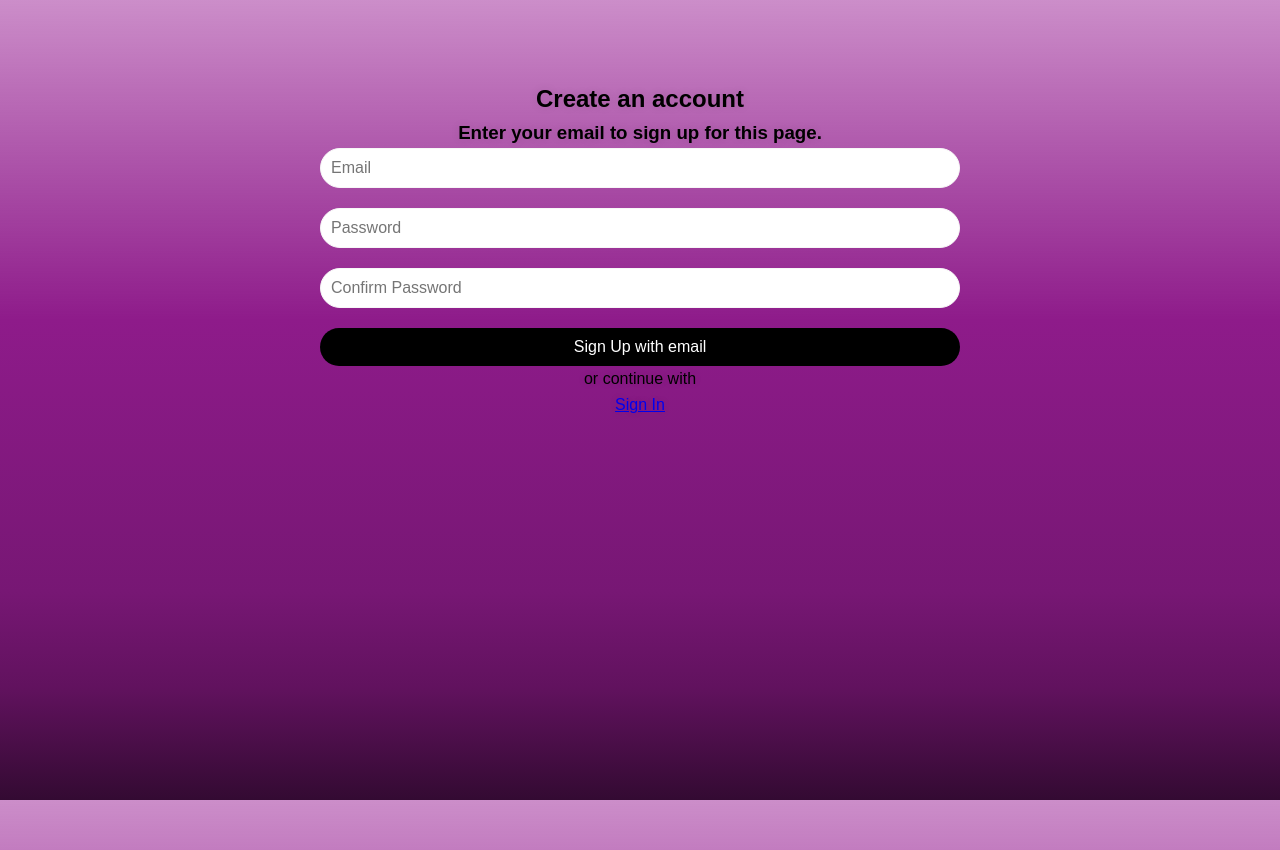
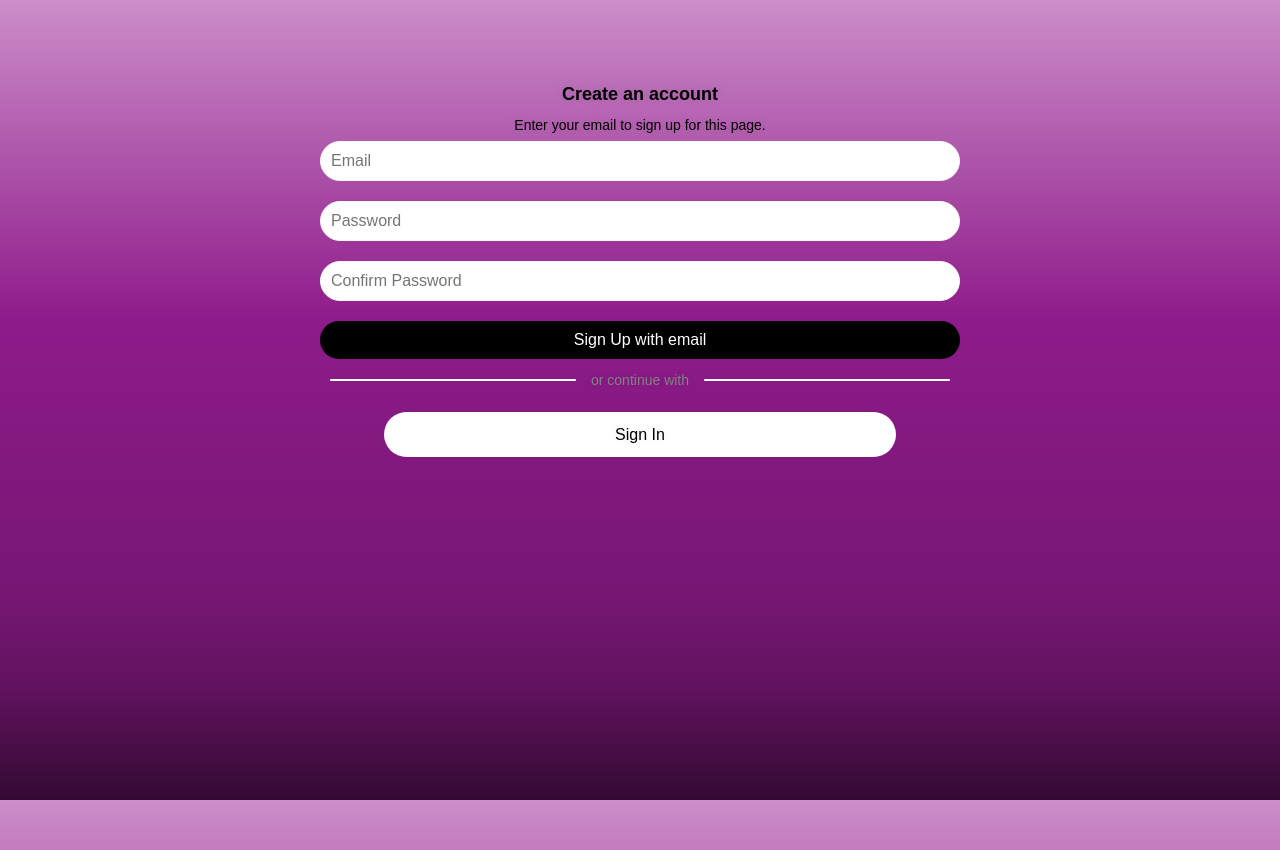
Before and after one commit to BADUNZcraft/V-Web, a React (Create React App) app in the folder program/: page /signup in a window 1280 px wide. Built offline with nearby package versions, Linux system fonts and the light colour scheme; no server answers.

Commit message:
signup done

```diff
--- a/program/src/App.css
+++ b/program/src/App.css
@@ -79,6 +79,35 @@ body {
 }
 
 
+h1 {
+  color: #000000;
+  font-size: 36px; /* Adjust as needed */
+  font-weight: bold;
+  margin: 20px 0; /* Adjust as needed */
+  text-align: center; /* Optional */
+}
+
+h2 {
+  color: #000000;
+  font-size: 18px;
+  font-weight: bold;
+}
+
+h3 {
+  color: #000000;
+  font-size: 14px;
+  font-weight: normal;
+  margin: 5px 0;
+}
+
+h4 {
+  color: #666666;
+  font-size: 16px;
+  font-weight: normal;
+  margin: 5px 0;
+}
+
+
 .App {
   text-align: center;
 }
@@ -152,6 +181,19 @@ body {
   transition: background-color 0.3s ease; /* Smooth transition effect */
 }
 
+.button-style { /*Sign-in button on sign-up page*/
+  display: inline-block;
+  width: 80%;
+  padding: 10px 20px;
+  margin: 10px;
+  background-color: #ffffff;
+  color: rgb(0, 0, 0);
+  text-decoration: none;
+  border-radius: 60px;
+  text-align: center;
+  cursor: pointer;
+}
+
 .container form button[type="submit"]:hover {
   background-color: #000000;
 }
@@ -173,3 +215,22 @@ body {
 .container form a:hover {
   text-decoration: underline;
 }
+
+.divider-container {
+  display: flex;
+  align-items: center;
+  margin: 10px 0;
+}
+
+.divider-line {
+  height: 2px;
+  border-radius: 60px;
+  background-color: rgb(255, 255, 255);
+  flex: 1;
+  margin: 0 10px; /* Add spacing between lines and text */
+}
+.or-continue {
+  color: #828282;
+  font-size: 14px;
+  margin: 0 5px;
+}
--- a/program/src/components/authentication/Singup.jsx
+++ b/program/src/components/authentication/Singup.jsx
@@ -53,9 +53,23 @@ export default function Signup() {
 
         <button type="submit" disabled={loading}>Sign Up with email</button>
       </form>
-      <div className="or-continue">or continue with</div>
+
+
+      <div className="divider-container">
+        <div
+          className="divider-line">
+        </div>
+        <div
+          className="or-continue">or continue with
+        </div>
+        <div
+          className="divider-line">
+        </div>
+      </div>
+
+
       <div>
-        <Link to="/login">Sign In</Link>
+      <Link to="/login" className="button-style">Sign In</Link>
       </div>
     </div>
     </>
```
